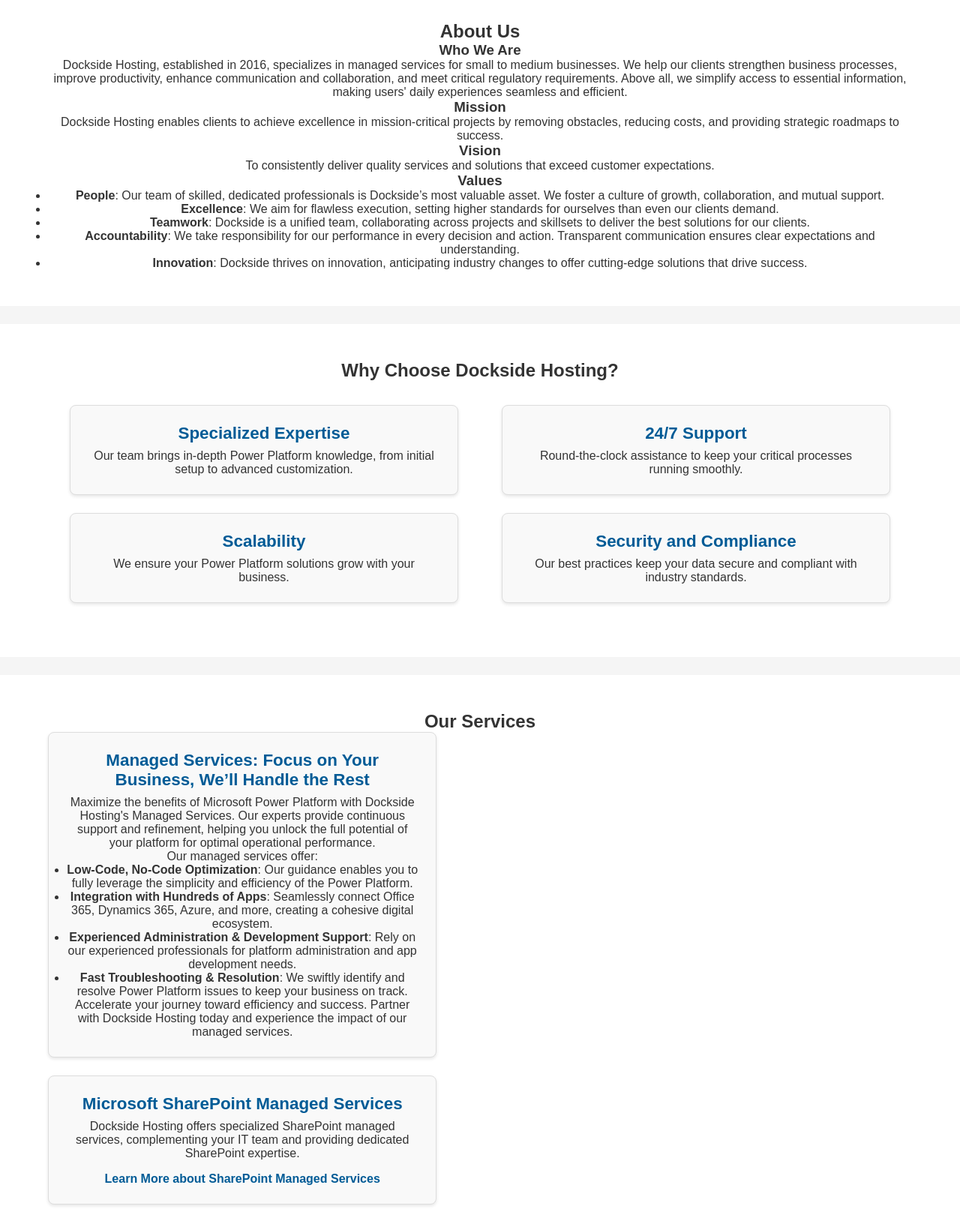
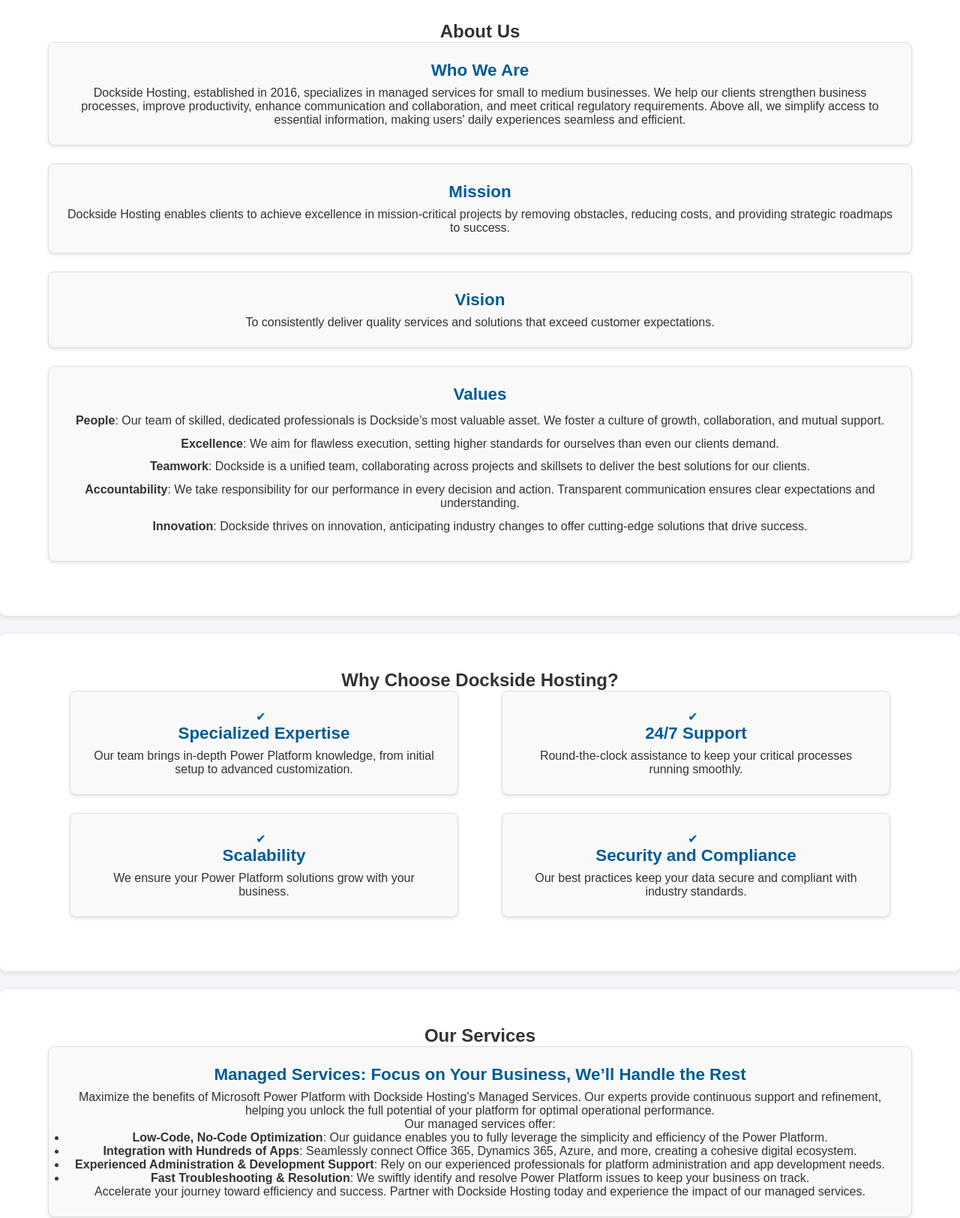
Before and after one commit to GideonTechOK/docksidehosting, a plain HTML site: page index.html in a window 1280 px wide. Shown: the part 660-2284 px from the top of the page at 75% size. Drawn offline with Linux system fonts and the light colour scheme.

Commit message:
Update style.css

```diff
--- a/style.css
+++ b/style.css
@@ -5,19 +5,19 @@
     box-sizing: border-box;
 }
 
-/* Body Styling */
+/* Basic Styling */
 body {
     font-family: Arial, sans-serif;
     color: #333;
-    background-color: #f5f5f5;
+    background-color: #f4f4f9;
 }
 
-/* Header Section */
+/* Header */
 .header {
-    position: relative;
     background: url('https://source.unsplash.com/1600x900/?technology') no-repeat center center/cover;
     color: #fff;
     height: 80vh;
+    position: relative;
 }
 
 .navbar {
@@ -29,7 +29,7 @@ body {
 }
 
 .logo {
-    font-size: 1.5rem;
+    font-size: 1.8rem;
     font-weight: bold;
 }
 
@@ -82,18 +82,11 @@ body {
     text-align: center;
     background-color: #fff;
     margin-bottom: 1.5rem;
+    border-radius: 8px;
+    box-shadow: 0 2px 6px rgba(0, 0, 0, 0.1);
 }
 
-.features, .service-list {
-    display: flex;
-    flex-wrap: wrap;
-    justify-content: space-around;
-    margin-top: 2rem;
-}
-
-.feature, .service-item {
-    flex: 1 1 45%;
-    max-width: 45%;
+.about-item, .feature, .service-item {
     margin-bottom: 1.5rem;
     padding: 1.5rem;
     border: 1px solid #ddd;
@@ -102,38 +95,74 @@ body {
     box-shadow: 0 2px 4px rgba(0, 0, 0, 0.1);
 }
 
-.feature h3, .service-item h3 {
+.about-item h3, .feature h3, .service-item h3 {
     font-size: 1.4rem;
     color: #005b96;
     margin-bottom: 0.5rem;
 }
 
+/* About Section */
+.about ul {
+    list-style: none;
+    padding-left: 0;
+}
+
+.about ul li {
+    margin: 0.8rem 0;
+}
+
+/* Why Choose Us Section */
+.features {
+    display: flex;
+    flex-wrap: wrap;
+    justify-content: space-around;
+}
+
+.feature {
+    flex: 1 1 45%;
+    max-width: 45%;
+}
+
+.features .feature::before {
+    content: "✔";
+    color: #005b96;
+    margin-right: 0.5rem;
+}
+
+/* Services Section */
+.service-list {
+    display: flex;
+    flex-direction: column;
+}
+
+.learn-more {
+    color: #005b96;
+    text-decoration: none;
+    font-weight: bold;
+    margin-top: 1rem;
+}
+
+.learn-more:hover {
+    text-decoration: underline;
+}
+
+/* Contact Section */
 .contact {
     background-color: #005b96;
     color: white;
+    padding: 2rem;
+    border-radius: 8px;
 }
 
-.contact p {
-    margin-bottom: 1.5rem;
+.contact .cta-button {
+    margin-top: 1rem;
 }
 
-/* Footer Styling */
+/* Footer */
 .footer {
-    padding: 1rem 0;
+    padding: 1rem;
     text-align: center;
     background-color: #333;
     color: #fff;
     font-size: 0.9rem;
 }
-
-/* Learn More Links */
-.learn-more {
-    color: #005b96;
-    text-decoration: none;
-    font-weight: bold;
-    margin-top: 1rem;
-    display: inline-block;
-}
-.learn-more:hover {
-    text-decoration: underline;
-}
```
